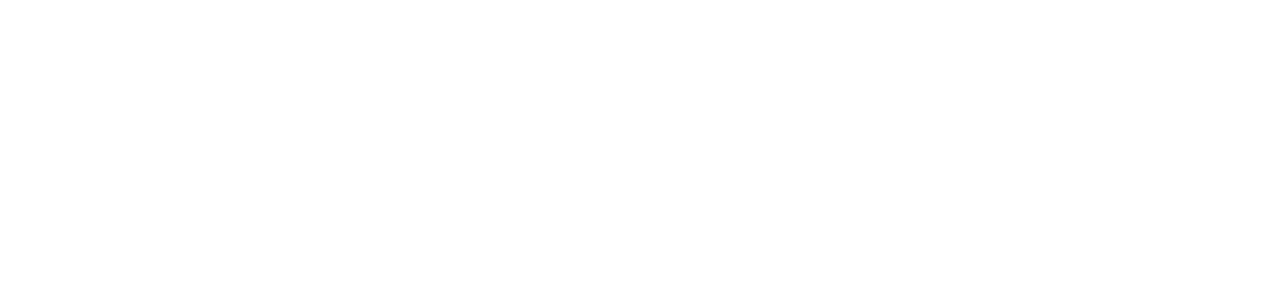
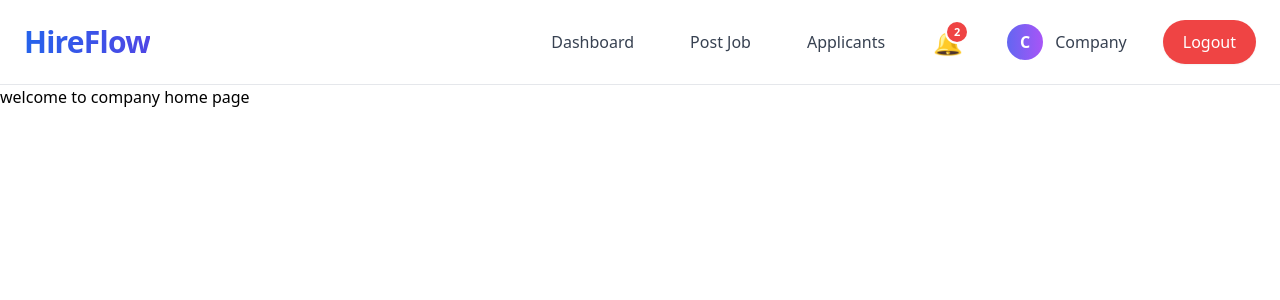
Before and after one commit to Shovon8054/hireflow, a React (Vite) app in the folder frontend/: page /company/home in a window 1280 px wide. Before the commit this address had no page. Shown: the top 300 px of the page. Built offline with nearby package versions, Linux system fonts and the light colour scheme.

Commit message:
company home page, navbar added

```diff
--- a/frontend/src/App.jsx
+++ b/frontend/src/App.jsx
@@ -3,15 +3,20 @@
 import Signin from "./pages/Signin";
 import Signup from "./pages/Signup";
 import Home from "./pages/Home";
+import CompanyHome from "./pages/Company Pages/CompanyHome";
 
 
 const App = () => {
   return (
     <BrowserRouter>
       <Routes>
+        {/* student */}
         <Route path="/" element={<Signin />} />
         <Route path="/signup" element={<Signup />} />
         <Route path="/home" element={<Home />} />
+
+        {/* company */}
+        <Route path="/company/home" element={<CompanyHome />} />
       </Routes>
     </BrowserRouter>
   )
--- /dev/null
+++ b/frontend/src/components/CompanyNavbar.jsx
@@ -0,0 +1,97 @@
+import { Link, useNavigate } from "react-router-dom";
+import api from "../services/api";
+
+const CompanyNavbar = () => {
+  const navigate = useNavigate();
+
+  const handleLogout = async () => {
+    try {
+      await api.post("/auth/logout");
+      navigate("/");
+    } catch (err) {
+      console.log(err);
+    }
+  };
+
+  return (
+    <div>
+      <nav className="sticky top-0 z-50 backdrop-blur-lg bg-white/80 border-b border-gray-200">
+        <div className="max-w-7xl mx-auto px-6 py-4 flex items-center justify-between">
+
+          {/* Logo */}
+          <Link
+            to="/company"
+            className="text-3xl font-extrabold bg-gradient-to-r from-blue-600 to-indigo-600 bg-clip-text text-transparent tracking-tight"
+          >
+            HireFlow
+          </Link>
+
+          {/* Menu */}
+          <div className="flex items-center gap-6">
+
+            {/* Dashboard */}
+            <Link
+              to="#"
+              className="px-4 py-2 rounded-full font-medium text-gray-700 hover:text-blue-600 hover:bg-blue-50 transition-all duration-300"
+            >
+              Dashboard
+            </Link>
+
+            {/* Post Job */}
+            <Link
+              to="#"
+              className="px-4 py-2 rounded-full font-medium text-gray-700 hover:text-blue-600 hover:bg-blue-50 transition-all duration-300"
+            >
+              Post Job
+            </Link>
+
+            {/* Applicants */}
+            <Link
+              to="#"
+              className="px-4 py-2 rounded-full font-medium text-gray-700 hover:text-blue-600 hover:bg-blue-50 transition-all duration-300"
+            >
+              Applicants
+            </Link>
+
+            {/* Notifications */}
+            <Link
+              to="#"
+              className="relative p-2 rounded-full hover:bg-gray-100 transition"
+            >
+              <span className="text-2xl">🔔</span>
+
+              <span className="absolute top-1 right-1 flex items-center justify-center w-5 h-5 text-[11px] font-semibold text-white bg-red-500 rounded-full ring-2 ring-white">
+                2
+              </span>
+            </Link>
+
+            {/* Company Profile */}
+            <Link
+              to="#"
+              className="flex items-center gap-3 px-3 py-2 rounded-full hover:bg-gray-100 transition-all duration-300"
+            >
+              <div className="w-9 h-9 rounded-full bg-gradient-to-r from-indigo-500 to-purple-500 flex items-center justify-center text-white font-semibold">
+                C
+              </div>
+
+              <span className="font-medium text-gray-700">
+                Company
+              </span>
+            </Link>
+
+            {/* Logout */}
+            <button
+              onClick={handleLogout}
+              className="px-5 py-2.5 rounded-full bg-red-500 text-white font-medium shadow-sm hover:bg-red-600 hover:shadow-md transition-all duration-300"
+            >
+              Logout
+            </button>
+
+          </div>
+        </div>
+      </nav>
+    </div>
+  );
+};
+
+export default CompanyNavbar;
--- a/frontend/src/components/StudentNavbar.jsx
+++ b/frontend/src/components/StudentNavbar.jsx
@@ -32,7 +32,7 @@
 
             {/* Jobs */}
             <Link
-            to="/student/jobs"
+            to="#"
             className="px-4 py-2 rounded-full font-medium text-gray-700 hover:text-blue-600 hover:bg-blue-50 transition-all duration-300"
             >
             Jobs
@@ -41,7 +41,7 @@
 
             {/* Notifications */}
             <Link
-            to="/student/notifications"
+            to="#"
             className="relative p-2 rounded-full hover:bg-gray-100 transition"
             >
             <span className="text-2xl">🔔</span>
@@ -54,7 +54,7 @@
 
             {/* Profile */}
             <Link
-            to="/student/profile"
+            to="#"
             className="flex items-center gap-3 px-3 py-2 rounded-full hover:bg-gray-100 transition-all duration-300"
             >
             <div className="w-9 h-9 rounded-full bg-gradient-to-r from-blue-500 to-indigo-500 flex items-center justify-center text-white font-semibold">
--- /dev/null
+++ b/frontend/src/pages/Company Pages/CompanyHome.jsx
@@ -0,0 +1,12 @@
+import CompanyNavbar from "../../components/CompanyNavbar"
+
+const CompanyHome = () => {
+  return (
+    <div>
+        <CompanyNavbar/>
+        <p>welcome to company home page</p>
+    </div>
+  )
+}
+
+export default CompanyHome
--- a/frontend/src/pages/Signin.jsx
+++ b/frontend/src/pages/Signin.jsx
@@ -23,18 +23,26 @@
     try {
       const res = await api.post("/auth/signin", form);
 
-      console.log(res.data);
+      const user = res.data.user;
 
       alert("Login successful");
 
-    //   // optional: store user info (NOT token, because cookie is used)
-    //   localStorage.setItem("user", JSON.stringify(res.data.user));
-
-      // redirect to dashboard
-      navigate("/home");
+      // ROLE BASED REDIRECT
+      if (user.role === "student") {
+        navigate("/home");
+      }
+      else if (user.role === "company") {
+        navigate("/company/home");
+      }
+      else if (user.role === "admin") {
+        navigate("/admin/home");
+      }
+      else {
+        navigate("/home");
+      }
 
     } catch (err) {
-      alert("Login failed");
+      alert(err.response?.data?.message || "Login failed");
     }
   };
 
```
Also changed, not shown: 1 other file (tests, documents, lock files or other folders).
